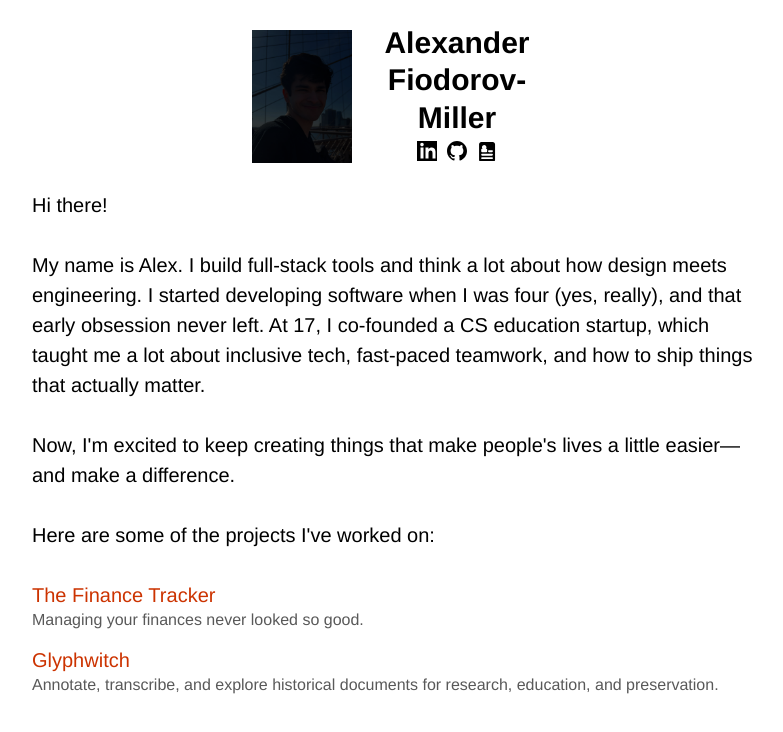
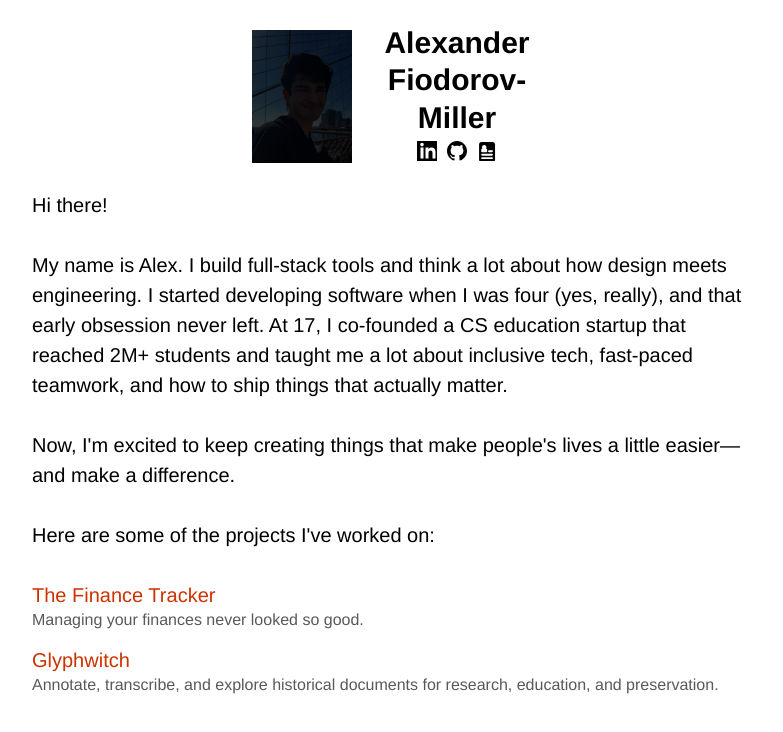
Before and after one commit to alexfiodorov02/alexfiodorov02.github.io, a React (Create React App) app: page / in a window 1280 px wide. Shown: the top 732 px of the page, without its empty margins (243-1026 px from the left). Built offline with nearby package versions, Linux system fonts and the light colour scheme.

Commit message:
Content update

```diff
--- a/src/components/IntroSection.js
+++ b/src/components/IntroSection.js
@@ -1,7 +1,7 @@
 const IntroSection = () => {
   const introText = [
     "Hi there!",
-    "My name is Alex. I build full-stack tools and think a lot about how design meets engineering. I started developing software when I was four (yes, really), and that early obsession never left. At 17, I co-founded a CS education startup, which taught me a lot about inclusive tech, fast-paced teamwork, and how to ship things that actually matter.",
+    "My name is Alex. I build full-stack tools and think a lot about how design meets engineering. I started developing software when I was four (yes, really), and that early obsession never left. At 17, I co-founded a CS education startup that reached 2M+ students and taught me a lot about inclusive tech, fast-paced teamwork, and how to ship things that actually matter.",
     "Now, I'm excited to keep creating things that make people's lives a little easier—and make a difference.",
     "Here are some of the projects I've worked on:"
   ];
```
Also changed, not shown: 2 other files (tests, documents, lock files or other folders).
